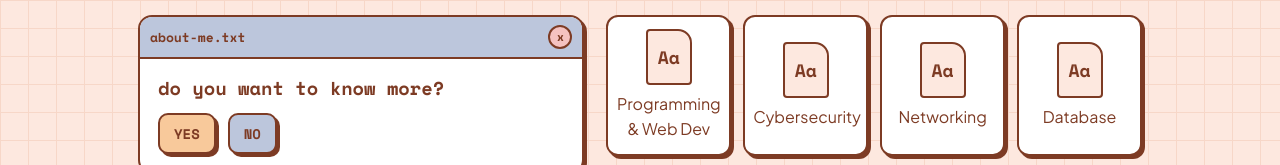
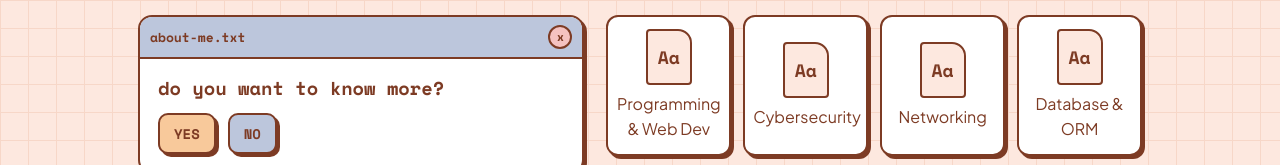
Before and after one commit to ata-annisa/ata-annisa, a plain HTML site: page index.html in a window 1280 px wide. Shown: the part 616-781 px from the top of the page. Drawn offline with nearby package versions, Linux system fonts and the light colour scheme.

Commit message:
style: update frontend UI for web portofolio

```diff
--- a/index.html
+++ b/index.html
@@ -141,7 +141,7 @@ footer p{margin:4px 0;overflow-wrap:anywhere}footer a{color:var(--ink);font-weig
 <ul style="margin:0 0 10px;padding-left:25px;line-height:1.35">
   <li style="margin-bottom:2px">Merencanakan, mengelola, serta memantau anggaran biaya selama kegiatan LDK.</li>
   <li>Berkoordinasi dengan seluruh divisi kepanitiaan yang berjumlah 39 dalam memverifikasi pengajuan dana serta validasi bukti pembayaran kebutuhan acara dengan 40+ peserta.</li>
-</ul><p style="margin:0 0 10px"><b>Bahasa:</b> Indonesia (native), Inggris (intermediate).</p><a class="btn sm" href="CV_ AtaAnnisai.pdf">Lihat CV ATS</a></div></div></div>
+</ul><p style="margin:0 0 10px"><b>Bahasa:</b> Indonesia (native), Inggris (intermediate).</p><a class="btn sm" href="CV_magang.pdf">Lihat CV ATS</a></div></div></div>
 <div><div class="docs" id="docs"></div><div id="stack-out" role="status">Klik salah satu ikon untuk lihat detail keahliannya.</div></div>
 </div></section>
 
@@ -215,9 +215,9 @@ var toastEl=$("#toast"),tt;
 function toast(m){toastEl.textContent=m;toastEl.classList.add("show");clearTimeout(tt);tt=setTimeout(function(){toastEl.classList.remove("show")},2400)}
 var stack = [
   ["Programming & Web Dev", "HTML, CSS, JavaScript, PHP, Python, C++, React (Vite), Vue 3, Node.js, Express, Laravel, Tailwind CSS, Bootstrap."],
-  ["Cybersecurity", "CIA Triad, Risk Management, Risk Assessment, Vulnerability Analysis."],
+  ["Cybersecurity", "CIA Triad, Risk Management, Risk Assessment, Vulnerability Analysis, JWT Authentication, RBAC, Input Validation."],
   ["Networking", "TCP/IP, OSI Model, Static Routing, IP Subnetting."],
-  ["Database", "MySQL, PostgreSQL, MongoDB, Prisma."],
+  ["Database & ORM", "MySQL, PostgreSQL, MongoDB, Prisma ORM."],
   ["Cloud & DevOps", "AWS (EC2, S3, RDS), Cloud Architecture, Docker."],
   ["Tools", "Git, GitHub, VS Code, Postman, Figma, Wireshark, Cisco Packet Tracer."]
 ];
```
Also changed, not shown: 2 other files.
